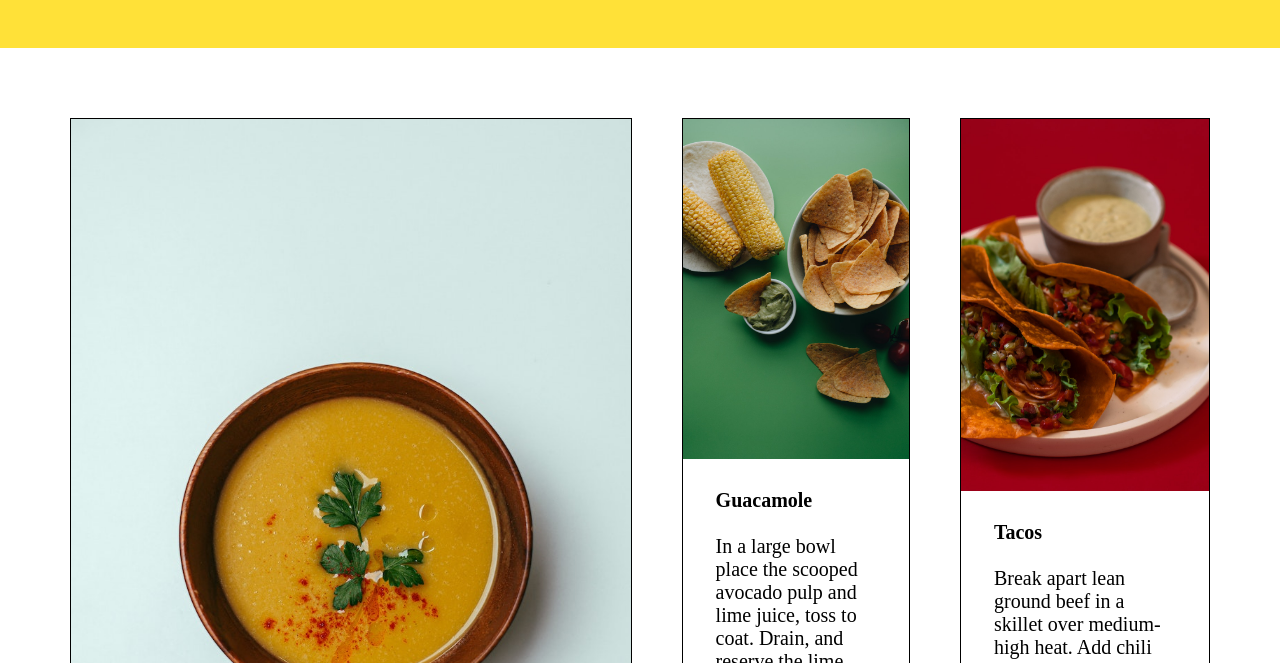
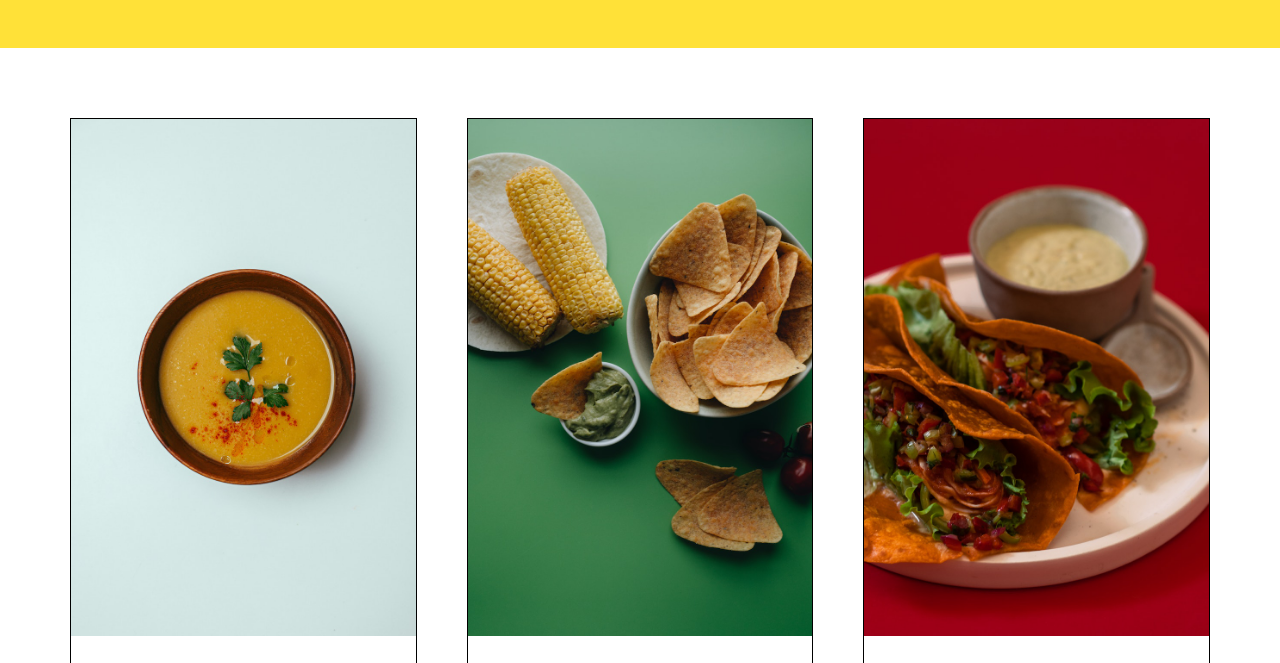
Before and after one commit to diparfenov/mcs.diparfenov, a plain HTML site: page 7_practice/index.html in a window 1280 px wide. Shown: the part 112-775 px from the top of the page. Drawn offline with Linux system fonts and the light colour scheme.

Commit message:
Практика 7

```diff
--- a/7_practice/styles.css
+++ b/7_practice/styles.css
@@ -31,16 +31,12 @@
     display: flex;
     justify-content: center;
     align-items: center;
-    margin: 45px 70px;
+    margin: 45px 10px;
     flex-wrap: wrap;
   }
 
   .column {
-    display: flex;
-    justify-content: center;
-    align-items: center;
     text-align: start;
-    flex-direction: column;
 
     border: 1px solid #000000;
 
@@ -73,10 +69,10 @@
       align-items: flex-start;
       margin: 70px 45px;
       flex-wrap: nowrap;
-      width: 1440px;
     }
 
     .column {
       margin: 0px 25px;
+      width: 30%;
   }
   }
```
